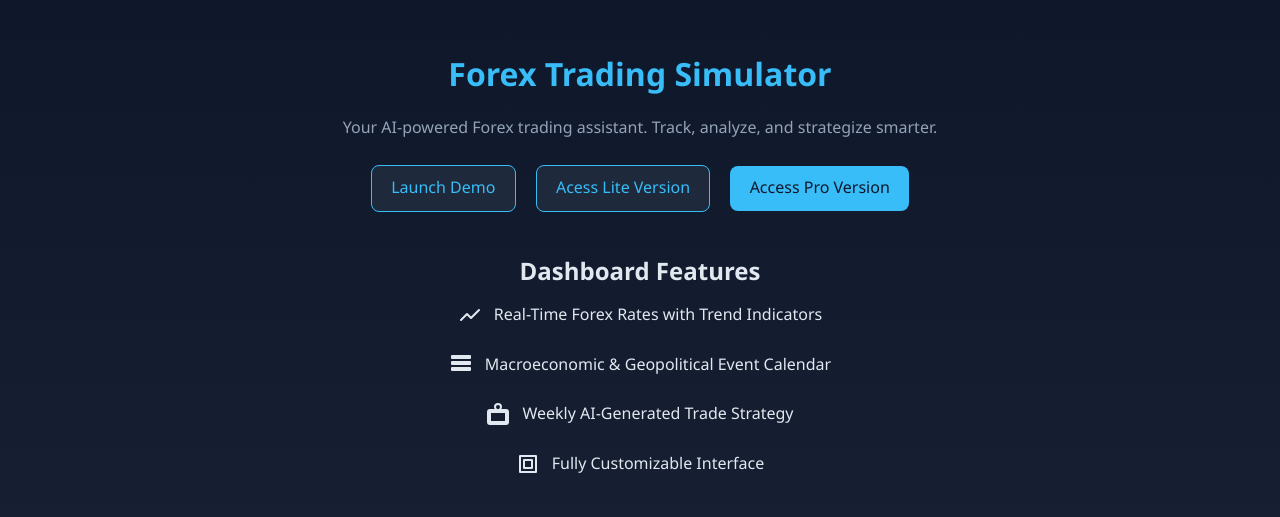
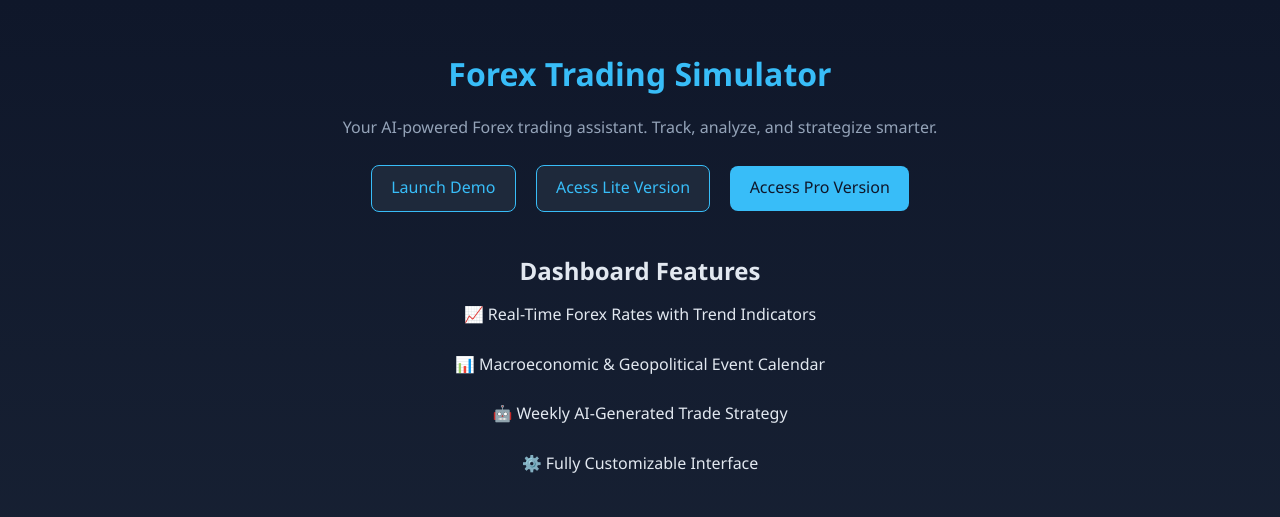
Before and after one commit to dnsgateway/600, a plain HTML site: page index.html in a window 1280 px wide. Shown: the top 517 px of the page. Drawn offline with Linux system fonts and the light colour scheme.

Commit message:
Update index.html

```diff
--- a/index.html
+++ b/index.html
@@ -1,4 +1,3 @@
-
 <!DOCTYPE html>
 <html lang="en">
 <head>
@@ -19,34 +18,15 @@
   </header>
 
   <section class="section features">
-  <h2>Dashboard Features</h2>
-  <ul>
-    <li>
-      <svg class="icon" xmlns="http://www.w3.org/2000/svg" viewBox="0 0 24 24" fill="none">
-        <path d="M3 17L9 11L13 15L21 7" stroke="currentColor" stroke-width="2" stroke-linecap="round" stroke-linejoin="round"/>
-      </svg>
-      Real-Time Forex Rates with Trend Indicators
-    </li>
-    <li>
-      <svg class="icon" xmlns="http://www.w3.org/2000/svg" viewBox="0 0 24 24" fill="none">
-        <path d="M3 4H21V6H3V4ZM3 10H21V12H3V10ZM3 16H21V18H3V16Z" stroke="currentColor" stroke-width="2" stroke-linecap="round" stroke-linejoin="round"/>
-      </svg>
-      Macroeconomic & Geopolitical Event Calendar
-    </li>
-    <li>
-      <svg class="icon" xmlns="http://www.w3.org/2000/svg" viewBox="0 0 24 24" fill="none">
-        <path d="M12 2C13.66 2 15 3.34 15 5C15 6.31 14.16 7.42 13 7.83V8H11V7.83C9.84 7.42 9 6.31 9 5C9 3.34 10.34 2 12 2ZM4 10V20H20V10H4ZM2 10C2 8.9 2.9 8 4 8H20C21.1 8 22 8.9 22 10V20C22 21.1 21.1 22 20 22H4C2.9 22 2 21.1 2 20V10Z" stroke="currentColor" stroke-width="2" stroke-linecap="round" stroke-linejoin="round"/>
-      </svg>
-      Weekly AI-Generated Trade Strategy
-    </li>
-    <li>
-      <svg class="icon" xmlns="http://www.w3.org/2000/svg" viewBox="0 0 24 24" fill="none">
-        <path d="M4 4H20V20H4V4ZM8 8H16V16H8V8Z" stroke="currentColor" stroke-width="2" stroke-linecap="round" stroke-linejoin="round"/>
-      </svg>
-      Fully Customizable Interface
-    </li>
-  </ul>
-</section>
+    <h2>Dashboard Features</h2>
+    <ul>
+      <li>📈 Real-Time Forex Rates with Trend Indicators</li>
+      <li>📊 Macroeconomic & Geopolitical Event Calendar</li>
+      <li>🤖 Weekly AI-Generated Trade Strategy</li>
+      <li>⚙️ Fully Customizable Interface</li>
+    </ul>
+  </section>
+
   <section class="section preview">
     <h2>Live Interface Preview</h2>
     <img src="457189FD-7DB0-4642-B40C-FD2C9FD8D186.png" alt="App UI Preview" class="mockup" />
```
